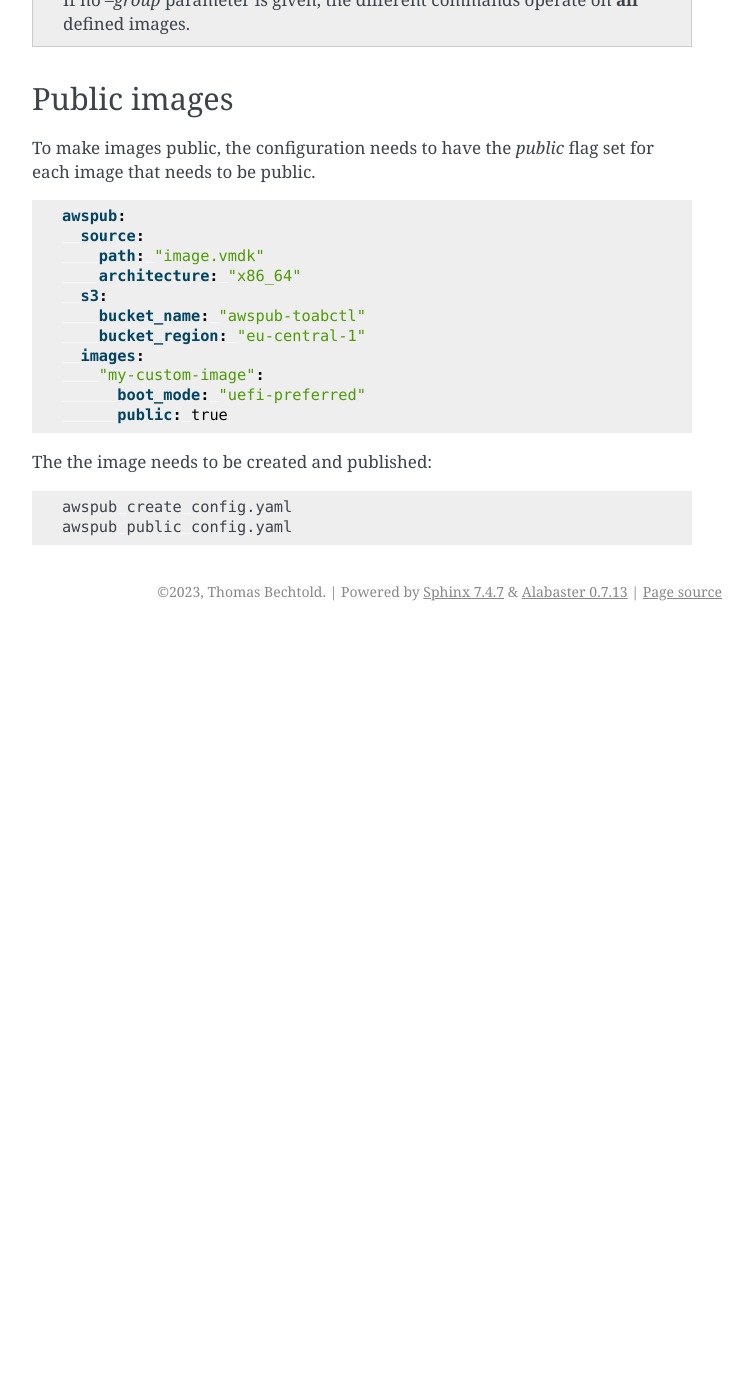
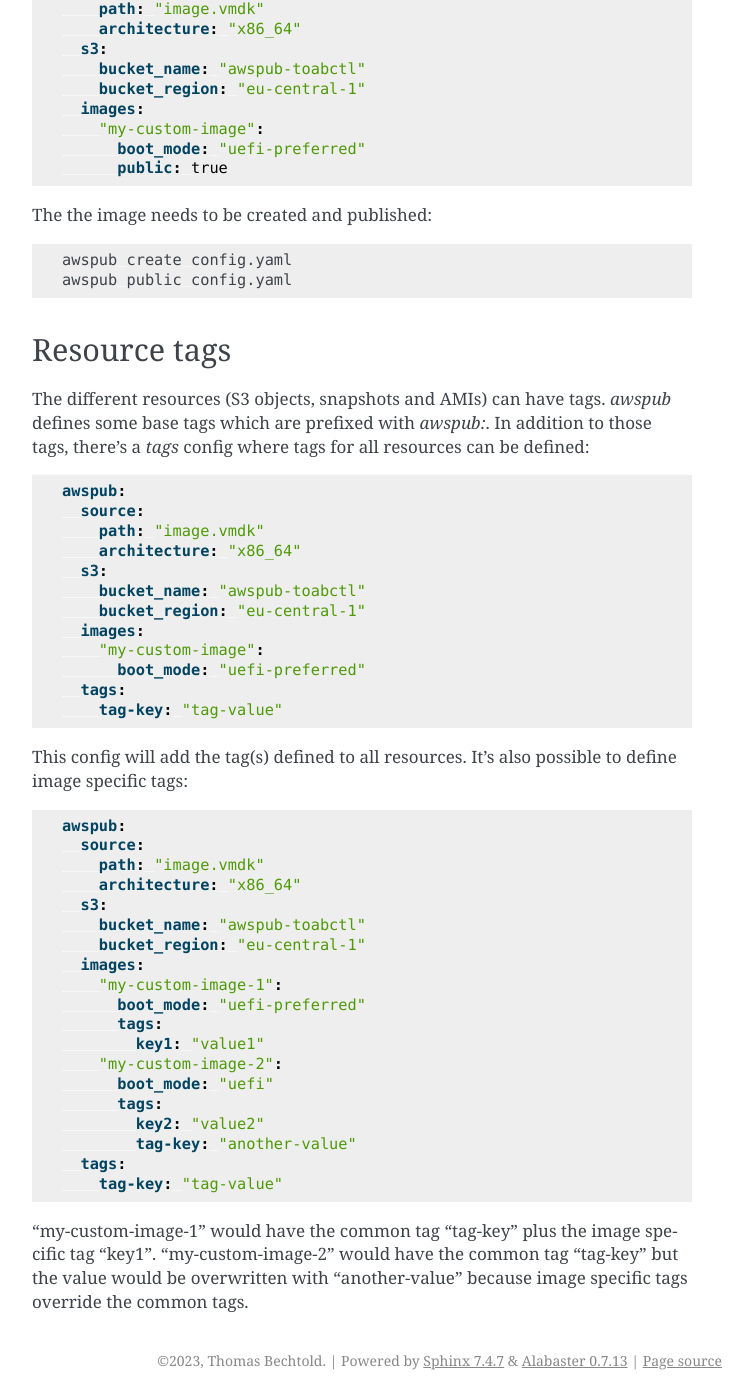
Before and after one commit to canonical/awspub, a Sphinx documentation site: the page built from docs/howto_publish.rst, in a window 1280 px wide and 1400 px high, scrolled down 4544 px. Shown: the whole window, without its empty margins (388-1141 px from the left). Built offline with Sphinx 7.4.7, drawn with Linux system fonts in a browser that asks for light colours; before the commit the page ends 5175 px from its top, so only the background shows below that; some of the changed text lies outside the part shown.

Commit message:
feat: add image specific tags
Tags are useful to attach to the created resources. For specific
images it might be useful to either override the defined tags or
define tags which are only added to the specific image. That's
implemented here with a new optional "tags" config field for each
image.

```diff
--- /dev/null
+++ b/docs/config-samples/config-minimal-image-tags.yaml
@@ -0,0 +1,19 @@
+awspub:
+  source:
+    path: "image.vmdk"
+    architecture: "x86_64"
+  s3:
+    bucket_name: "awspub-toabctl"
+    bucket_region: "eu-central-1"
+  images:
+    "my-custom-image-1":
+      boot_mode: "uefi-preferred"
+      tags:
+        key1: "value1"
+    "my-custom-image-2":
+      boot_mode: "uefi"
+      tags:
+        key2: "value2"
+        tag-key: "another-value"
+  tags:
+    tag-key: "tag-value"
--- /dev/null
+++ b/docs/config-samples/config-minimal-tags.yaml
@@ -0,0 +1,12 @@
+awspub:
+  source:
+    path: "image.vmdk"
+    architecture: "x86_64"
+  s3:
+    bucket_name: "awspub-toabctl"
+    bucket_region: "eu-central-1"
+  images:
+    "my-custom-image":
+      boot_mode: "uefi-preferred"
+  tags:
+    tag-key: "tag-value"
--- a/docs/howto_publish.rst
+++ b/docs/howto_publish.rst
@@ -170,3 +170,26 @@
 
   awspub create config.yaml
   awspub public config.yaml
+
+
+Resource tags
+~~~~~~~~~~~~~
+
+The different resources (S3 objects, snapshots and AMIs) can have tags.
+`awspub` defines some base tags which are prefixed with `awspub:`.
+In addition to those tags, there's a `tags` config where tags
+for all resources can be defined:
+
+.. literalinclude:: config-samples/config-minimal-tags.yaml
+   :language: yaml
+
+This config will add the tag(s) defined to all resources.
+It's also possible to define image specific tags:
+
+.. literalinclude:: config-samples/config-minimal-image-tags.yaml
+   :language: yaml
+
+"my-custom-image-1" would have the common tag "tag-key" plus the image specific
+tag "key1".
+"my-custom-image-2" would have the common tag "tag-key" but the value would be
+overwritten with "another-value" because image specific tags override the common tags.
```
Also changed, not shown: other parts of docs/howto_publish.rst (+3 -3 lines), 5 other files.
